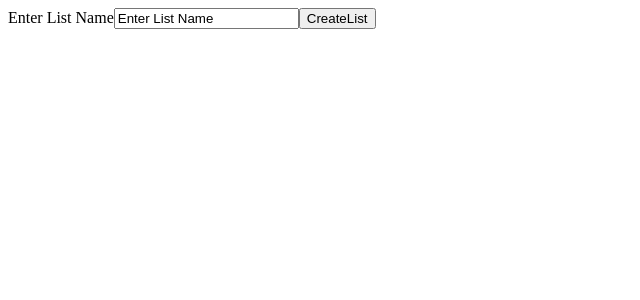
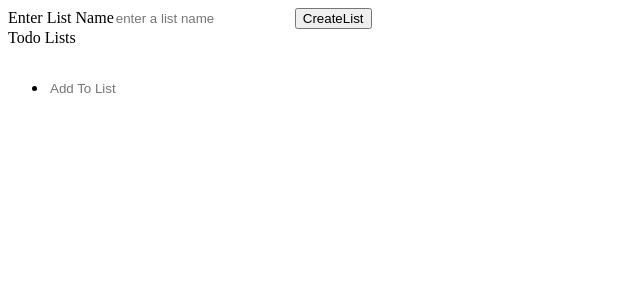
Before and after one commit to zacharyeinspanier/Todo_List, a React (Create React App) app: page / in a window 1280 px wide. Shown: the top 300 px of the page, without its empty margins (0-640 px from the left). Built offline with nearby package versions, Linux system fonts and the light colour scheme.

Commit message:
creating and displaying lists

```diff
--- /dev/null
+++ b/src/components/AddItem.js
@@ -0,0 +1,25 @@
+import React, { useState } from "react";
+
+const AddItem = ({addItem}) => {
+  const [item, setItem] = useState("");
+
+  function onEnter(event) {
+    event.preventDefault();
+    addItem(item);
+  }
+
+  return (
+    <li>
+      <form onSubmit={(event) => onEnter(event)}>
+        <input
+          value={item}
+          onChange={(event) => setItem(event.target.value)}
+          placeholder="Add To List"
+          type="text"
+        ></input>
+      </form>
+    </li>
+  );
+};
+
+export default AddItem;
--- a/src/components/App.js
+++ b/src/components/App.js
@@ -1,17 +1,48 @@
-import React from "react";
+import React, {useState} from "react";
 import CreateList from "./CreateList";
+import SelectList from "./SelectList";
+import DisplayList from'./DisplayList';
 
 const App = () => {
+const[todoLists, setTodoLists] = useState([]);
+const[selectedList, setSelectedList] = useState({value:'',list:[]});
+let allLists = new Object();
+
+
   function buttonClicked(value) {
-    console.log(value);
+    const newList = [...todoLists, value];
+    setTodoLists(newList);
+    allLists[value] = [];
   }
+
+  function listSelected(value){
+
+    //TODO: Save Previous List
+
+    const listItems = allLists[value];
+    if(listItems){
+        setSelectedList({value: value, list:listItems});
+    }
+    else{
+        setSelectedList({value: value, list:[]});
+    }
+  }
+
+  function addListItem(value){
+    //console.log(value);
+    const newList = [...selectedList.list,value]
+    const name = selectedList.value;
+   //console.log(newList);
+    setSelectedList(selectedList => ({...selectedList, list: newList}));
+    //console.log(selectedList);
+  }
+
 
   return (
     <div>
       <CreateList onButtonClick={buttonClicked} />
-      <div>
-
-      </div>
+      <SelectList list={todoLists} onListSelect={listSelected}/>
+      <DisplayList selectedList={selectedList} addItem={addListItem}/>
     </div>
   );
 };
--- a/src/components/CreateList.js
+++ b/src/components/CreateList.js
@@ -1,22 +1,24 @@
 import React, { useState } from "react";
 
 const CreateList = ({ onButtonClick }) => {
-  const [listName, setListName] = useState("Enter List Name");
+  const [listName, setListName] = useState("");
 
-  function buttonClick(event){
+  function buttonClick(event) {
     //Prevent page reload
-    event.preventDefault();
-    onButtonClick(listName);
+      event.preventDefault();
+      onButtonClick(listName);
   }
+
 
   return (
     <div>
       Enter List Name
       <input
+        placeholder="enter a list name"
         value={listName}
-        onChange={(event) => setListName(event.target.value)}
+        onChange={event => setListName(event.target.value)}
       />
-        <button onClick={buttonClick}>CreateList</button>
+      <button onClick={buttonClick}>CreateList</button>
     </div>
   );
 };
--- /dev/null
+++ b/src/components/DisplayList.js
@@ -0,0 +1,31 @@
+import { render } from "@testing-library/react";
+import React from "react";
+import AddItem from './AddItem';
+import "../styles/Itemliststyle.css";
+
+//Props: selectedList, addItem
+
+class DisplayList extends React.Component{
+  //Connect Delet List
+  //connect add List item
+  //connnect cross off
+  //
+
+
+
+
+  render(){
+    return(
+    <div>
+      <label>{this.props.selectedList.value}</label>
+      <ul>
+        {console.log(this.props.selectedList.list)}
+        {this.props.selectedList.list.map((element)=> {return<li>{element}</li>})
+        }
+        <AddItem addItem={this.props.addItem}/>
+      </ul>
+    </div>);
+  }
+}
+
+export default DisplayList;
--- /dev/null
+++ b/src/components/SelectList.js
@@ -0,0 +1,26 @@
+import React from "react";
+import "../styles/list-menu.css"
+
+const SelectList = ({list, onListSelect}) => {
+
+    function listClick(item){
+        onListSelect(item);
+    }
+
+
+  return (
+    <form>
+      <label>Todo Lists</label>
+
+      <ul className='ListMenu'>
+        {list.map((item) => (
+          <li onClick={() =>listClick(item)}>
+            {item}
+          </li>
+        ))}
+      </ul>
+    </form>
+  );
+};
+
+export default SelectList;
--- /dev/null
+++ b/src/styles/Itemliststyle.css
@@ -0,0 +1,3 @@
+input{
+    border-style: hidden;
+}
--- /dev/null
+++ b/src/styles/list-menu.css
@@ -0,0 +1,20 @@
+
+.ListMenu{
+    list-style-type: none;
+    display: flex;
+    align-items: stretch;
+    align-self:center;
+    flex-direction: row;
+    justify-content: center;
+    flex-wrap: wrap;
+    background-color: burlywood;
+
+}
+.ListMenu li{
+    border-style: solid;
+    padding: .75em;
+    background-color: lightgray;
+}
+.ListMenu li:hover{
+    color: blueviolet;
+}
```
